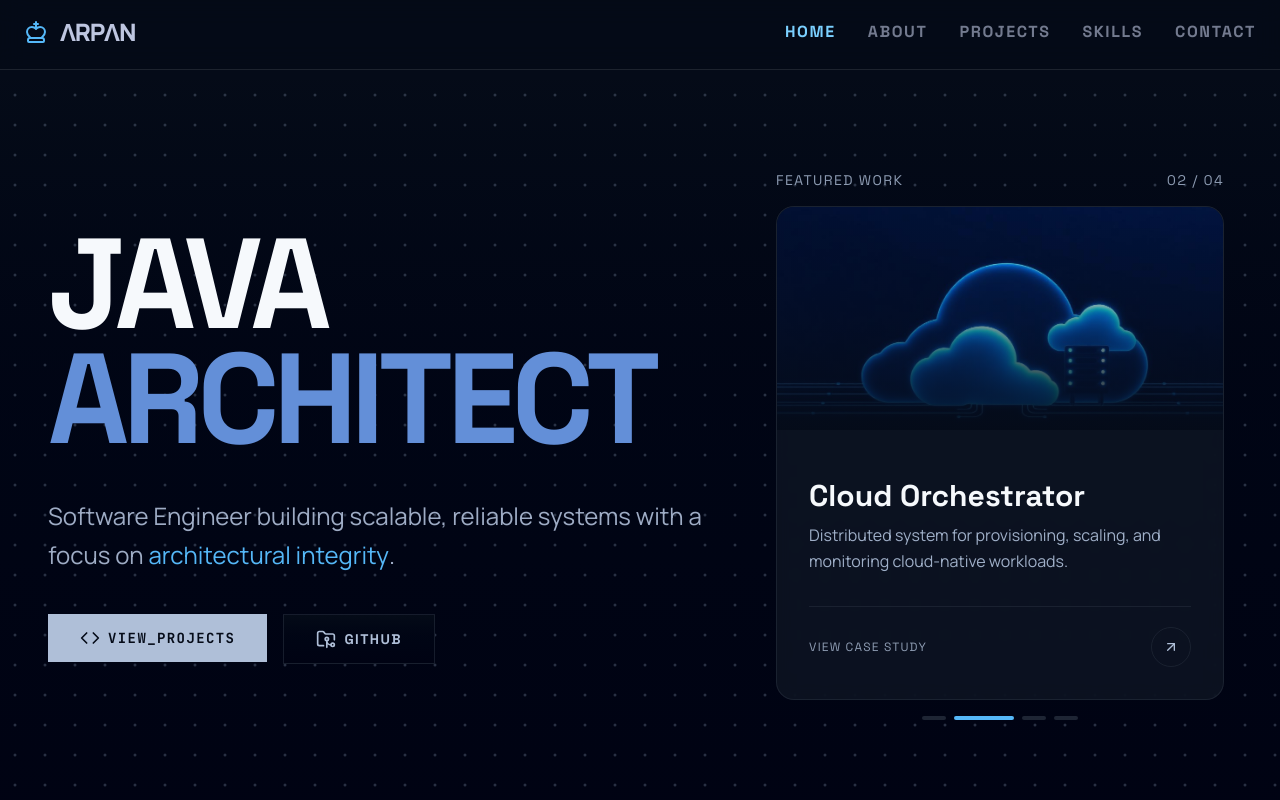
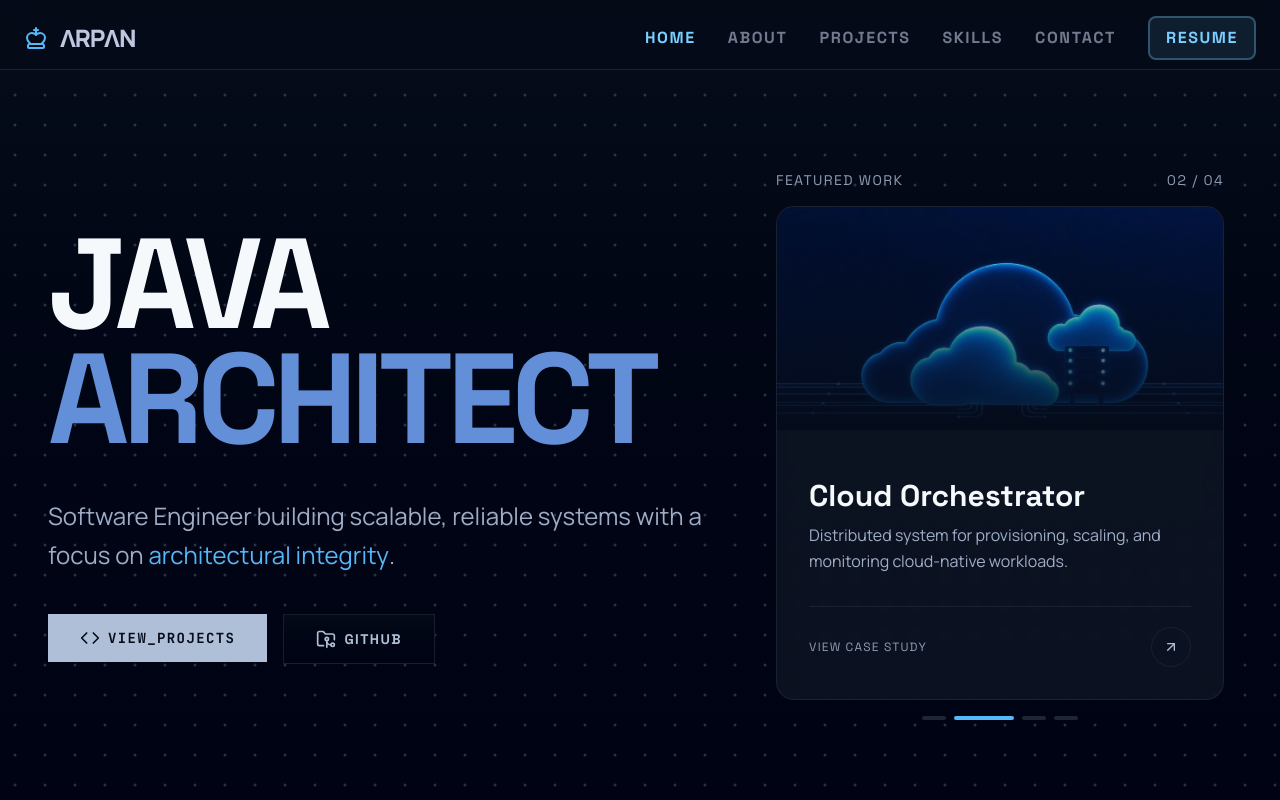
Before and after one commit to Arpan-V/portfolio, a Next.js app: page / in a window 1280 px wide. Shown: the top 800 px of the page. Built offline with nearby package versions, Linux system fonts and the light colour scheme.

Commit message:
add resume button to navbar

```diff
--- a/app/Navbar.tsx
+++ b/app/Navbar.tsx
@@ -1,15 +1,28 @@
 "use client";
 
 import { useEffect, useRef, useState } from "react";
-import { ChessKing, Menu, X } from "lucide-react";
+
+import {
+  ChessKing,
+  Menu,
+  X,
+  House,
+  User,
+  Send,
+  Coffee,
+  Terminal,
+  FileText,
+} from "lucide-react";
 
 const links = [
-  { href: "#home", label: "Home" },
-  { href: "#about", label: "About" },
-  { href: "#projects", label: "Projects" },
-  { href: "#skills", label: "Skills" },
-  { href: "#contact", label: "Contact" },
+  { href: "#home", label: "Home", icon: House },
+  { href: "#about", label: "About", icon: User },
+  { href: "#projects", label: "Projects", icon: Terminal },
+  { href: "#skills", label: "Skills", icon: Coffee },
+  { href: "#contact", label: "Contact", icon: Send },
 ];
+
+const RESUME_URL = "#resume";
 
 export default function Navbar() {
   const [open, setOpen] = useState(false);
@@ -81,7 +94,7 @@ export default function Navbar() {
   }, [open]);
 
   const linkBase =
-    "font-display font-semibold text-sm sm:text-sm md:text-base uppercase tracking-widest transition-colors duration-333";
+    "flex items-center gap-3 font-display font-semibold text-sm sm:text-sm md:text-base uppercase tracking-widest transition-colors duration-333";
 
   const linkClass = (href: string) =>
     `${linkBase} ${
@@ -89,6 +102,11 @@ export default function Navbar() {
         ? "text-[#7bd0ff] font-medium"
         : "text-[#bec6e0]/60 hover:text-[#7bd0ff]"
     }`;
+
+  const iconClass = (href: string) =>
+    active === href
+      ? "text-[#7bd0ff]"
+      : "text-[#bec6e0]/60 group-hover:text-[#7bd0ff] transition-colors duration-333";
 
   return (
     <header
@@ -114,25 +132,17 @@ export default function Navbar() {
               {l.label}
             </a>
           ))}
+          <a
+            href={RESUME_URL}
+            className="font-display font-semibold text-sm md:text-base uppercase tracking-widest rounded-md border-2 border-[#7bd0ff]/30 bg-[#7bd0ff]/10 px-4 py-2 text-[#7bd0ff] transition-colors duration-300 hover:bg-[#7bd0ff]/20 hover:border-[#7bd0ff]/50"
+          >
+            Resume
+          </a>
         </nav>
 
         {/* Mobile Menu Button */}
-        {/* Below is the old button, replace below div with this button section
-        {/* Mobile Menu Button
-<button
-  type="button"
-  aria-label={open ? "Close menu" : "Open menu"}
-  aria-expanded={open}
-  aria-controls="mobile-nav"
-  onClick={() => setOpen((v) => !v)}
-  className="md:hidden text-[#bec6e0]"
->
-  {open ? <X /> : <Menu />}
-</button>
-        */}
-
         <div
-  className="md:hidden flex-1 flex justify-end cursor-pointer"
+  className="md:hidden flex-1 flex justify-end items-center cursor-pointer"
   onClick={() => setOpen((v) => !v)}
 >
   <button
@@ -167,16 +177,28 @@ export default function Navbar() {
             : "opacity-0 -translate-y-3 scale-[0.98] pointer-events-none invisible"
         }`}
       >
-        {links.map((l) => (
+        {links.map((l) => {
+          const Icon = l.icon;
+          return (
             <a
               key={l.href}
               href={l.href}
               onClick={() => setOpen(false)}
-            className={`${linkClass(l.href)} py-4 border-b border-[#bec6e0]/10 last:border-b-0`}
+              className={`${linkClass(l.href)} group py-4 border-b border-[#bec6e0]/10 last:border-b-0`}
             >
-            {l.label}
+              <Icon className={`h-5 w-5 ${iconClass(l.href)}`} />
+              <span>{l.label}</span>
             </a>
-        ))}
+          );
+        })}
+        <a
+          href={RESUME_URL}
+          onClick={() => setOpen(false)}
+          className="mt-3 w-42 flex items-center justify-center gap-2 rounded-md border border-[#7bd0ff]/30 bg-[#7bd0ff]/10 px-4 py-3 font-display font-semibold text-sm uppercase tracking-widest text-[#7bd0ff] transition-colors duration-300 hover:bg-[#7bd0ff]/20 hover:border-[#7bd0ff]/50"
+        >
+          <FileText className="h-4 w-4" />
+          Resume
+        </a>
       </nav>
     </header>
   );
```
Lines whose indentation alone changed are shown as unchanged.
